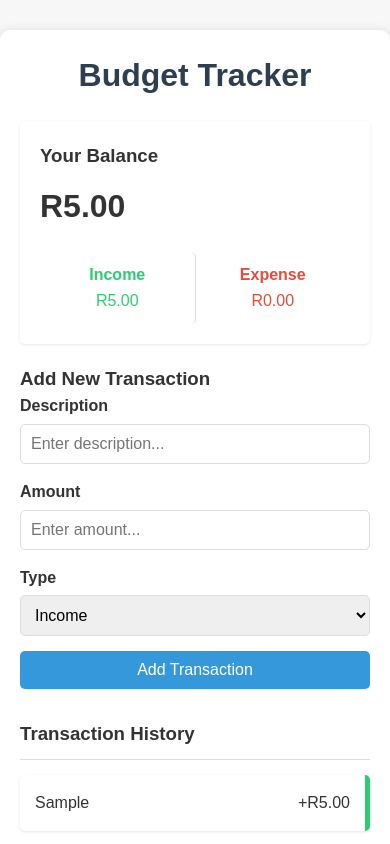
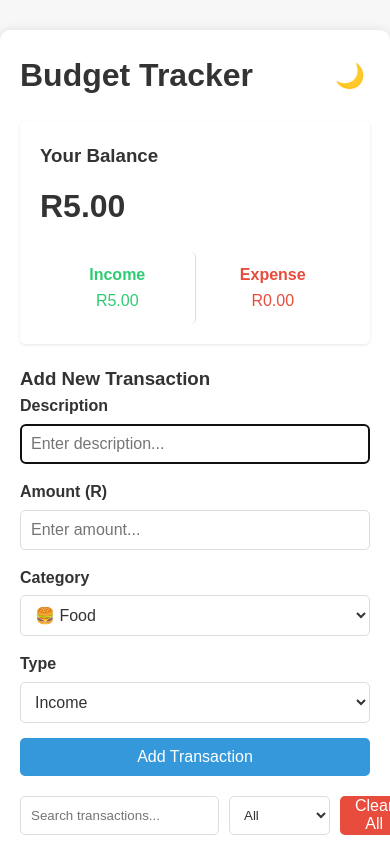
Before and after one commit to AyandaLuthuli/Budget_Tracker_App, a plain HTML site: page index.html in a window 390 px wide. Both pictures are taken after typing "Sample", "5" into the empty fields and a click on the button "Add Transaction". Shown: the top 844 px of the page. Drawn offline with nearby package versions, Linux system fonts and the light colour scheme.

Commit message:
new version

```diff
--- a/index.html
+++ b/index.html
@@ -11,12 +11,12 @@
     <div class="container">
       <header>
         <h1>Budget Tracker</h1>
+        <button id="theme-toggler">🌙</button>
       </header>
 
       <div class="balance-container">
         <h3>Your Balance</h3>
         <h2 id="balance">R0.00</h2>
-
         <div class="summary">
           <div class="income">
             <h4>Income</h4>
@@ -41,13 +41,25 @@
           />
         </div>
         <div class="form-control">
-          <label for="amount">Amount</label>
+          <label for="amount">Amount (R)</label>
           <input
             type="number"
             id="amount"
             placeholder="Enter amount..."
             required
           />
+        </div>
+        <div class="form-control">
+          <label for="category">Category</label>
+          <select id="category" required>
+            <option value="food">🍔 Food</option>
+            <option value="transport">🚗 Transport</option>
+            <option value="housing">🏠 Housing</option>
+            <option value="shopping">🛍️ Shopping</option>
+            <option value="entertainment">🎬 Entertainment</option>
+            <option value="salary">💰 Salary</option>
+            <option value="other">❓ Other</option>
+          </select>
         </div>
         <div class="form-control">
           <label for="type">Type</label>
@@ -58,6 +70,18 @@
         </div>
         <button type="submit" class="btn">Add Transaction</button>
       </form>
+
+      <div class="controls">
+        <div class="search-filter">
+          <input type="text" id="search" placeholder="Search transactions..." />
+          <select id="filter">
+            <option value="all">All</option>
+            <option value="income">Income</option>
+            <option value="expense">Expenses</option>
+          </select>
+        </div>
+        <button id="clear-btn" class="btn">Clear All</button>
+      </div>
 
       <div class="transactions">
         <h3>Transaction History</h3>
--- a/script.js
+++ b/script.js
@@ -1,31 +1,70 @@
 document.addEventListener("DOMContentLoaded", function () {
+  // DOM Elements
   const transactionForm = document.getElementById("transaction-form");
   const descriptionInput = document.getElementById("description");
   const amountInput = document.getElementById("amount");
+  const categoryInput = document.getElementById("category");
   const typeInput = document.getElementById("type");
   const transactionList = document.getElementById("transaction-list");
   const balanceElement = document.getElementById("balance");
   const incomeTotalElement = document.getElementById("income-total");
   const expenseTotalElement = document.getElementById("expense-total");
   const chartCanvas = document.getElementById("chart");
+  const themeToggler = document.getElementById("theme-toggler");
+  const searchInput = document.getElementById("search");
+  const filterSelect = document.getElementById("filter");
+  const clearBtn = document.getElementById("clear-btn");
 
+  // State
   let transactions = JSON.parse(localStorage.getItem("transactions")) || [];
 
-  // Format currency for South African Rand
-  function formatCurrency(amount) {
-    return "R" + amount.toFixed(2).replace(/\d(?=(\d{3})+\.)/g, "$&,");
-  }
+  // Initialize
+  init();
 
-  // Initialize the app
   function init() {
+    // Event Listeners
     transactionForm.addEventListener("submit", addTransaction);
     transactionList.addEventListener("click", removeTransaction);
+    themeToggler.addEventListener("click", toggleTheme);
+    searchInput.addEventListener("input", updateTransactionList);
+    filterSelect.addEventListener("change", updateTransactionList);
+    clearBtn.addEventListener("click", clearAllTransactions);
+
+    // Check saved theme
+    checkTheme();
+
+    // Initial UI update
     updateValues();
     updateTransactionList();
     updateChart();
   }
 
-  // Add a new transaction
+  // Format currency as Rands
+  function formatCurrency(amount) {
+    return "R" + amount.toFixed(2).replace(/\d(?=(\d{3})+\.)/g, "$&,");
+  }
+
+  // Get category icon with all required categories
+  function getCategoryIcon(category) {
+    const icons = {
+      food: "🍔",
+      transport: "🚗",
+      housing: "🏠",
+      shopping: "🛍️",
+      entertainment: "🎬",
+      salary: "💰",
+      party: "🎉",
+      work: "💼",
+      travel: "✈️",
+      "break fast": "🍳",
+      other: "❓",
+    };
+    // Handle case variations and spaces
+    const normalizedCategory = category.trim();
+    return icons[normalizedCategory] || icons.other;
+  }
+
+  // Add new transaction with proper category handling
   function addTransaction(e) {
     e.preventDefault();
 
@@ -39,20 +78,23 @@ document.addEventListener("DOMContentLoaded", function () {
 
     const transaction = {
       id: generateID(),
-      description: descriptionInput.value,
+      description: descriptionInput.value.trim(),
       amount: +amountInput.value,
+      category: categoryInput.value, // Save selected category
       type: typeInput.value,
+      date: new Date().toISOString(),
     };
 
-    transactions.push(transaction);
+    transactions.unshift(transaction);
     updateLocalStorage();
     updateValues();
     updateTransactionList();
     updateChart();
 
-    // Clear form
+    // Reset form
     descriptionInput.value = "";
     amountInput.value = "";
+    descriptionInput.focus();
   }
 
   // Generate random ID
@@ -60,13 +102,30 @@ document.addEventListener("DOMContentLoaded", function () {
     return Math.floor(Math.random() * 100000000);
   }
 
-  // Remove transaction by ID
+  // Remove transaction
   function removeTransaction(e) {
     if (e.target.classList.contains("delete-btn")) {
-      const id = parseInt(e.target.parentElement.getAttribute("data-id"));
-      transactions = transactions.filter(
-        (transaction) => transaction.id !== id
-      );
+      if (confirm("Are you sure you want to delete this transaction?")) {
+        const id = parseInt(e.target.parentElement.getAttribute("data-id"));
+        transactions = transactions.filter((t) => t.id !== id);
+        updateLocalStorage();
+        updateValues();
+        updateTransactionList();
+        updateChart();
+      }
+    }
+  }
+
+  // Clear all transactions
+  function clearAllTransactions() {
+    if (transactions.length === 0) return;
+
+    if (
+      confirm(
+        "Are you sure you want to delete ALL transactions? This cannot be undone."
+      )
+    ) {
+      transactions = [];
       updateLocalStorage();
       updateValues();
       updateTransactionList();
@@ -74,88 +133,96 @@ document.addEventListener("DOMContentLoaded", function () {
     }
   }
 
-  // Update the balance, income, and expense values
+  // Update balance, income, expense totals
   function updateValues() {
-    const amounts = transactions.map((transaction) =>
-      transaction.type === "income" ? transaction.amount : -transaction.amount
+    const amounts = transactions.map((t) =>
+      t.type === "income" ? t.amount : -t.amount
     );
-
-    const total = amounts.reduce((acc, item) => acc + item, 0);
+    const total = amounts.reduce((acc, val) => acc + val, 0);
     const income = amounts
-      .filter((item) => item > 0)
-      .reduce((acc, item) => acc + item, 0);
-    const expense =
-      amounts.filter((item) => item < 0).reduce((acc, item) => acc + item, 0) *
-      -1;
+      .filter((a) => a > 0)
+      .reduce((acc, val) => acc + val, 0);
+    const expense = Math.abs(
+      amounts.filter((a) => a < 0).reduce((acc, val) => acc + val, 0)
+    );
 
     balanceElement.textContent = formatCurrency(total);
     incomeTotalElement.textContent = formatCurrency(income);
     expenseTotalElement.textContent = formatCurrency(expense);
   }
 
-  // Update the transaction list UI
+  // Update transaction list with proper category icons
   function updateTransactionList() {
+    const searchTerm = searchInput.value.toLowerCase();
+    const filterType = filterSelect.value;
+
+    let filteredTransactions = transactions.filter((t) => {
+      const matchesSearch =
+        t.description.toLowerCase().includes(searchTerm) ||
+        t.category.toLowerCase().includes(searchTerm);
+      const matchesFilter = filterType === "all" || t.type === filterType;
+      return matchesSearch && matchesFilter;
+    });
+
     transactionList.innerHTML = "";
 
-    if (transactions.length === 0) {
-      transactionList.innerHTML = "<li>No transactions yet</li>";
+    if (filteredTransactions.length === 0) {
+      transactionList.innerHTML = "<li>No transactions found</li>";
       return;
     }
 
-    transactions.forEach((transaction) => {
-      const sign = transaction.type === "income" ? "+" : "-";
-      const item = document.createElement("li");
-      item.classList.add(transaction.type);
-      item.setAttribute("data-id", transaction.id);
+    filteredTransactions.forEach((t) => {
+      const sign = t.type === "income" ? "+" : "-";
+      const icon = getCategoryIcon(t.category);
 
-      item.innerHTML = `
-                <span>${transaction.description}</span>
-                <span>${sign}${formatCurrency(
-        Math.abs(transaction.amount)
-      )}</span>
-                <button class="delete-btn">x</button>
+      const li = document.createElement("li");
+      li.className = t.type;
+      li.setAttribute("data-id", t.id);
+
+      li.innerHTML = `
+                <div>
+                    <span class="category-icon">${icon}</span>
+                    <span>${t.description}</span>
+                </div>
+                <span>${sign}${formatCurrency(Math.abs(t.amount))}</span>
+                <button class="delete-btn">×</button>
             `;
 
-      transactionList.appendChild(item);
+      transactionList.appendChild(li);
     });
   }
 
-  // Update localStorage
-  function updateLocalStorage() {
-    localStorage.setItem("transactions", JSON.stringify(transactions));
-  }
-
-  // Update the chart
+  // Update chart with categorized expenses
   function updateChart() {
     const ctx = chartCanvas.getContext("2d");
 
-    // Clear previous chart if it exists
+    // Clear previous chart
     if (window.myChart) {
       window.myChart.destroy();
     }
 
-    // Group transactions by description and sum amounts
-    const expenseData = transactions
-      .filter((t) => t.type === "expense")
-      .reduce((acc, curr) => {
-        if (!acc[curr.description]) {
-          acc[curr.description] = 0;
-        }
-        acc[curr.description] += curr.amount;
-        return acc;
-      }, {});
-
-    const labels = Object.keys(expenseData);
-    const data = Object.values(expenseData);
-
-    if (labels.length === 0) {
+    // Prepare data for chart (expenses only)
+    const expenses = transactions.filter((t) => t.type === "expense");
+    if (expenses.length === 0) {
       chartCanvas.style.display = "none";
       return;
     }
 
     chartCanvas.style.display = "block";
 
-    // Create a simple pie chart
+    // Group by category
+    const categoryData = expenses.reduce((acc, t) => {
+      acc[t.category] = (acc[t.category] || 0) + t.amount;
+      return acc;
+    }, {});
+
+    const labels = Object.keys(categoryData).map((cat) => {
+      const icon = getCategoryIcon(cat);
+      return `${icon} ${cat.charAt(0).toUpperCase() + cat.slice(1)}`;
+    });
+    const data = Object.values(categoryData);
+
+    // Create chart
     window.myChart = new Chart(ctx, {
       type: "pie",
       data: {
@@ -170,20 +237,24 @@ document.addEventListener("DOMContentLoaded", function () {
               "#4BC0C0",
               "#9966FF",
               "#FF9F40",
+              "#8AC24A",
             ],
+            borderColor: document.body.classList.contains("dark-mode")
+              ? "#2d2d2d"
+              : "#fff",
+            borderWidth: 1,
           },
         ],
       },
       options: {
         responsive: true,
         maintainAspectRatio: false,
-        tooltips: {
-          callbacks: {
-            label: function (tooltipItem, data) {
-              const value = data.datasets[0].data[tooltipItem.index];
-              return `${data.labels[tooltipItem.index]}: ${formatCurrency(
-                value
-              )}`;
+        plugins: {
+          legend: {
+            labels: {
+              color: document.body.classList.contains("dark-mode")
+                ? "#f5f5f5"
+                : "#666",
             },
           },
         },
@@ -191,6 +262,32 @@ document.addEventListener("DOMContentLoaded", function () {
     });
   }
 
-  // Initialize the app
-  init();
+  // Theme functionality
+  function checkTheme() {
+    const savedTheme = localStorage.getItem("theme");
+    if (savedTheme === "dark") {
+      document.body.classList.add("dark-mode");
+      themeToggler.textContent = "☀️";
+    }
+  }
+
+  function toggleTheme() {
+    document.body.classList.toggle("dark-mode");
+    const isDark = document.body.classList.contains("dark-mode");
+    localStorage.setItem("theme", isDark ? "dark" : "light");
+    themeToggler.textContent = isDark ? "☀️" : "🌙";
+
+    // Update chart colors if exists
+    if (window.myChart) {
+      window.myChart.options.plugins.legend.labels.color = isDark
+        ? "#f5f5f5"
+        : "#666";
+      window.myChart.update();
+    }
+  }
+
+  // Update localStorage
+  function updateLocalStorage() {
+    localStorage.setItem("transactions", JSON.stringify(transactions));
+  }
 });
--- a/styles.css
+++ b/styles.css
@@ -1,13 +1,36 @@
+:root {
+  --bg-color: #f7f7f7;
+  --text-color: #333;
+  --container-bg: #fff;
+  --shadow-color: rgba(0, 0, 0, 0.1);
+  --border-color: #ddd;
+  --income-color: #2ecc71;
+  --expense-color: #e74c3c;
+  --btn-bg: #3498db;
+  --btn-hover: #2980b9;
+}
+
+.dark-mode {
+  --bg-color: #121212;
+  --text-color: #f5f5f5;
+  --container-bg: #1e1e1e;
+  --shadow-color: rgba(255, 255, 255, 0.1);
+  --border-color: #444;
+  --btn-bg: #3a3a3a;
+  --btn-hover: #4a4a4a;
+}
+
 * {
   margin: 0;
   padding: 0;
   box-sizing: border-box;
   font-family: "Arial", sans-serif;
+  transition: background-color 0.3s, color 0.3s;
 }
 
 body {
-  background-color: #f7f7f7;
-  color: #333;
+  background-color: var(--bg-color);
+  color: var(--text-color);
   line-height: 1.6;
 }
 
@@ -15,23 +38,36 @@ body {
   max-width: 800px;
   margin: 30px auto;
   padding: 20px;
-  background: white;
+  background: var(--container-bg);
   border-radius: 10px;
-  box-shadow: 0 0 10px rgba(0, 0, 0, 0.1);
+  box-shadow: 0 0 10px var(--shadow-color);
 }
 
-header h1 {
-  text-align: center;
+header {
+  display: flex;
+  justify-content: space-between;
+  align-items: center;
   margin-bottom: 20px;
-  color: #2c3e50;
+  position: relative;
+}
+
+#theme-toggler {
+  background: transparent;
+  border: none;
+  font-size: 1.5rem;
+  cursor: pointer;
+  padding: 5px;
+  border-radius: 50%;
+  width: 40px;
+  height: 40px;
 }
 
 .balance-container {
-  background: #fff;
+  background: var(--container-bg);
   padding: 20px;
   margin-bottom: 20px;
   border-radius: 5px;
-  box-shadow: 0 1px 3px rgba(0, 0, 0, 0.1);
+  box-shadow: 0 1px 3px var(--shadow-color);
 }
 
 .balance-container h2 {
@@ -54,17 +90,17 @@ header h1 {
 }
 
 .income {
-  border-right: 1px solid #ddd;
+  border-right: 1px solid var(--border-color);
 }
 
 .income h4,
 .income p {
-  color: #2ecc71;
+  color: var(--income-color);
 }
 
 .expense h4,
 .expense p {
-  color: #e74c3c;
+  color: var(--expense-color);
 }
 
 .form-control {
@@ -81,25 +117,65 @@ header h1 {
 .form-control select {
   width: 100%;
   padding: 10px;
-  border: 1px solid #ddd;
+  border: 1px solid var(--border-color);
   border-radius: 5px;
   font-size: 16px;
+  background: var(--container-bg);
+  color: var(--text-color);
 }
 
 .btn {
   width: 100%;
   padding: 10px;
-  background-color: #3498db;
+  background-color: var(--btn-bg);
   color: white;
   border: none;
   border-radius: 5px;
   font-size: 16px;
   cursor: pointer;
-  transition: background-color 0.3s;
 }
 
 .btn:hover {
-  background-color: #2980b9;
+  background-color: var(--btn-hover);
+}
+
+.controls {
+  display: flex;
+  gap: 10px;
+  margin: 20px 0;
+}
+
+.search-filter {
+  flex: 1;
+  display: flex;
+  gap: 10px;
+}
+
+#search {
+  flex: 1;
+  padding: 10px;
+  border: 1px solid var(--border-color);
+  border-radius: 5px;
+  background: var(--container-bg);
+  color: var(--text-color);
+}
+
+#filter {
+  padding: 10px;
+  border: 1px solid var(--border-color);
+  border-radius: 5px;
+  background: var(--container-bg);
+  color: var(--text-color);
+}
+
+#clear-btn {
+  width: auto;
+  padding: 0 15px;
+  background-color: #e74c3c;
+}
+
+#clear-btn:hover {
+  background-color: #c0392b;
 }
 
 .transactions {
@@ -109,7 +185,7 @@ header h1 {
 .transactions h3 {
   margin-bottom: 15px;
   padding-bottom: 10px;
-  border-bottom: 1px solid #ddd;
+  border-bottom: 1px solid var(--border-color);
 }
 
 #transaction-list {
@@ -117,22 +193,22 @@ header h1 {
 }
 
 #transaction-list li {
-  background: #fff;
+  background: var(--container-bg);
   padding: 15px;
   margin-bottom: 10px;
   border-radius: 5px;
-  box-shadow: 0 1px 3px rgba(0, 0, 0, 0.1);
+  box-shadow: 0 1px 3px var(--shadow-color);
   display: flex;
   justify-content: space-between;
   position: relative;
 }
 
 #transaction-list li.income {
-  border-right: 5px solid #2ecc71;
+  border-right: 5px solid var(--income-color);
 }
 
 #transaction-list li.expense {
-  border-right: 5px solid #e74c3c;
+  border-right: 5px solid var(--expense-color);
 }
 
 .delete-btn {
@@ -163,5 +239,9 @@ header h1 {
 .chart-container h3 {
   margin-bottom: 15px;
   padding-bottom: 10px;
-  border-bottom: 1px solid #ddd;
+  border-bottom: 1px solid var(--border-color);
 }
+
+.category-icon {
+  margin-right: 8px;
+}
```
